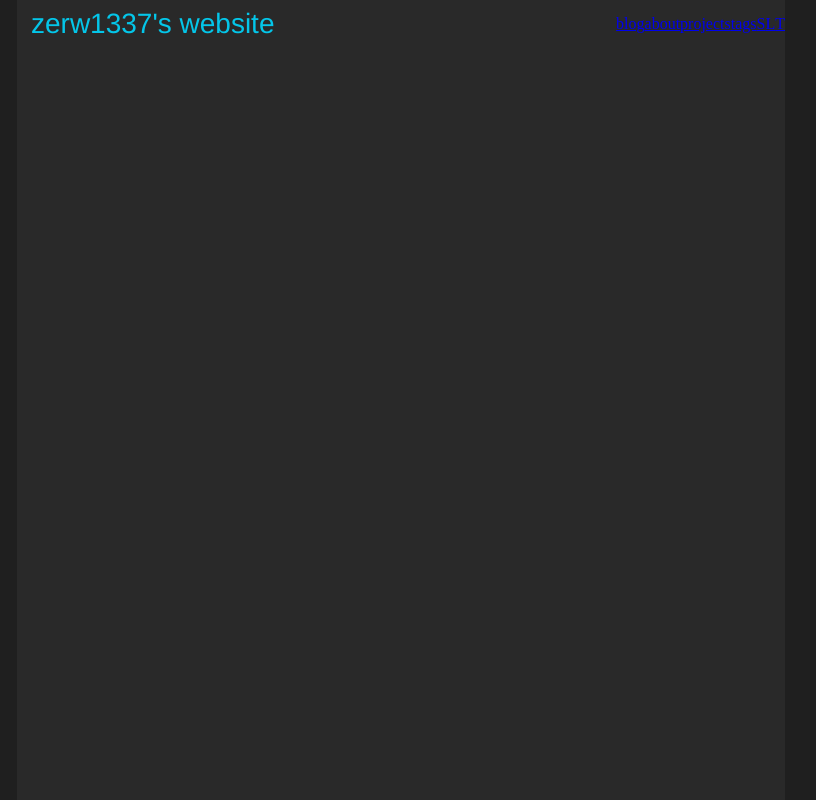
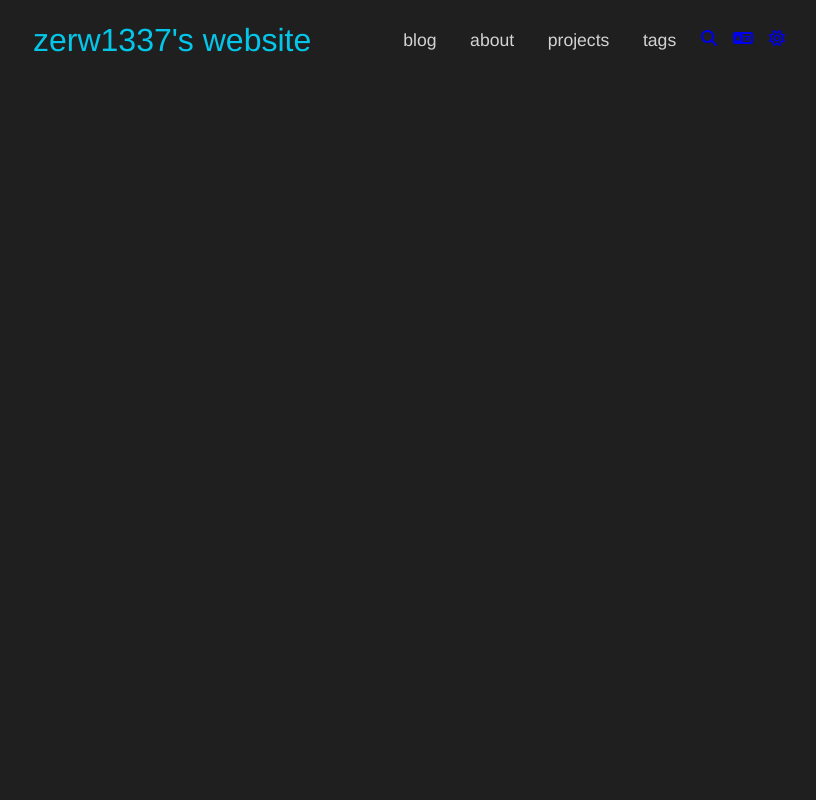
Before and after one commit to zerw1337/my-simple-website, a FastAPI app: page / in a window 1280 px wide. Shown: the whole page, without its empty margins (239-1055 px from the left). Run offline with FastAPI, Linux system fonts and the light colour scheme.

Commit message:
front updates

```diff
--- a/Templates/index.html
+++ b/Templates/index.html
@@ -6,6 +6,7 @@
     <link rel="stylesheet" href="..\static/style.css">
     <link rel="preconnect" href="https://fonts.googleapis.com">
     <link rel="preconnect" href="https://fonts.gstatic.com" crossorigin>
+    <link rel="stylesheet" href="https://cdnjs.cloudflare.com/ajax/libs/font-awesome/6.4.0/css/all.min.css">
     <link href="https://fonts.googleapis.com/css2?family=Arimo:ital,wght@0,400..700;1,400..700&family=Montserrat:ital,wght@0,500;1,500&display=swap" rel="stylesheet">
     <title>zerw1337 website</title>
 </head>
@@ -15,13 +16,15 @@
             <nav>
                 <div class="banner"><a href="/" id="logo-text">zerw1337's website</a></div>
                 <div class="menu">
-                    <a href="#">blog</a>
-                    <a href="#">about</a>
-                    <a href="#">projects</a>
-                    <a href="#">tags</a>
-                    <a href="#">S</a>
-                    <a href="#">L</a>
-                    <a href="#">T</a>
+                    <ul id="menu-list">
+                    <li class="menu-item"><a href="#">blog</a></li>
+                    <li class="menu-item"><a href="#">about</a></li>
+                    <li class="menu-item"><a href="#">projects</a></li>
+                    <li class="menu-item"><a href="#">tags</a></li>
+                    <li><a href="#"><i class="fa-solid fa-magnifying-glass"></i></a></li>
+                    <li><a href="#"><i class="fa-solid fa-language"></i></a></li>
+                    <li><a href="#"><i class="fa-regular fa-sun"></i></a></li>
+                    </ul>
                 </div>
             </nav>
         </div>
@@ -33,6 +36,6 @@
         </div>
     </div>
 
-    <script src="script.js"></script>
+    <script src="..\static/script.js"></script>
 </body>
 </html>
--- a/app/main.py
+++ b/app/main.py
@@ -9,6 +9,6 @@
 app.mount("/static", StaticFiles(directory="static"), name="static")
 templates = Jinja2Templates(directory="templates")
 
-@app.get("/", response_class=HTMLResponse)
-async def index(request: Request):
+@app.get("/", response_class=HTMLResponse, summary="index.html")
+async def home(request: Request):
     return templates.TemplateResponse("index.html", {"request": request})
--- a/static/style.css
+++ b/static/style.css
@@ -2,6 +2,7 @@
     --bg-main: #1f1f1f;
     --logo-color: rgb(4, 198, 233);
     --header-height: 12vh;
+    --menu-item-color: rgb(211, 211, 211);
 
 }
 body{
@@ -15,12 +16,12 @@
     height: 100vh;
     width: 60%;
     max-width: 1600px;
-    background-color: rgb(41, 41, 41);
+    background-color: var(--bg-main);
     margin: 0 auto;
 }
 .header{
     height: 100%;
-    height: 6vh;
+    height: 10vh;
 }
 nav{
     display: flex;
@@ -35,11 +36,6 @@
     display: flex;
     justify-content: flex-start;
 }
-.menu{
-    width: 50%;
-    display: flex;
-    justify-content: flex-end;
-}
 #logo-text {
     background-color: transparent;
     color: var(--logo-color);
@@ -47,13 +43,51 @@
     font-optical-sizing: auto;
     font-weight: normal;
     font-style: normal;
-    font-size: 1.75em;
+    font-size: 2em;
     text-decoration: none;
     padding: 0.2em 0.5em;
     transition: background-color 0.1s ease, color 0.1s ease;
 }
-
 #logo-text:hover {
     background-color: var(--logo-color);
     color: var(--bg-main);
 }
+.menu {
+    width: 50%;
+    display: flex;
+    justify-content: flex-end;
+}
+#menu-list {
+    display: flex;
+    list-style-type: none;
+    padding: 0;
+    margin: 0;
+    justify-content: space-around;
+    gap: 1em;
+}
+.menu-item a{
+    background-color: transparent;
+    font-family: "Arimo", sans-serif;
+    font-optical-sizing: auto;
+    font-weight: normal;
+    font-style: normal;
+    font-size: 1.1em;
+    text-decoration: none;
+    padding: 0.2em 0.5em;
+    transition: background-color 0.1s ease, color 0.1s ease;
+    color: var(--menu-item-color);
+    text-decoration: none;
+}
+.menu-item a:hover{
+    background-color: var(--logo-color);
+    color: var(--bg-main);
+}
+.menu-item a i {
+    background-color: transparent;
+    padding: 0.2em 0.5em;
+    transition: background-color 0.1s ease, color 0.1s ease;
+    color: var(--menu-item-color);
+}
+.menu-item a:hover i {
+    color: var(--bg-main);
+}
```
Also changed, not shown: static/img/search.png (added).
